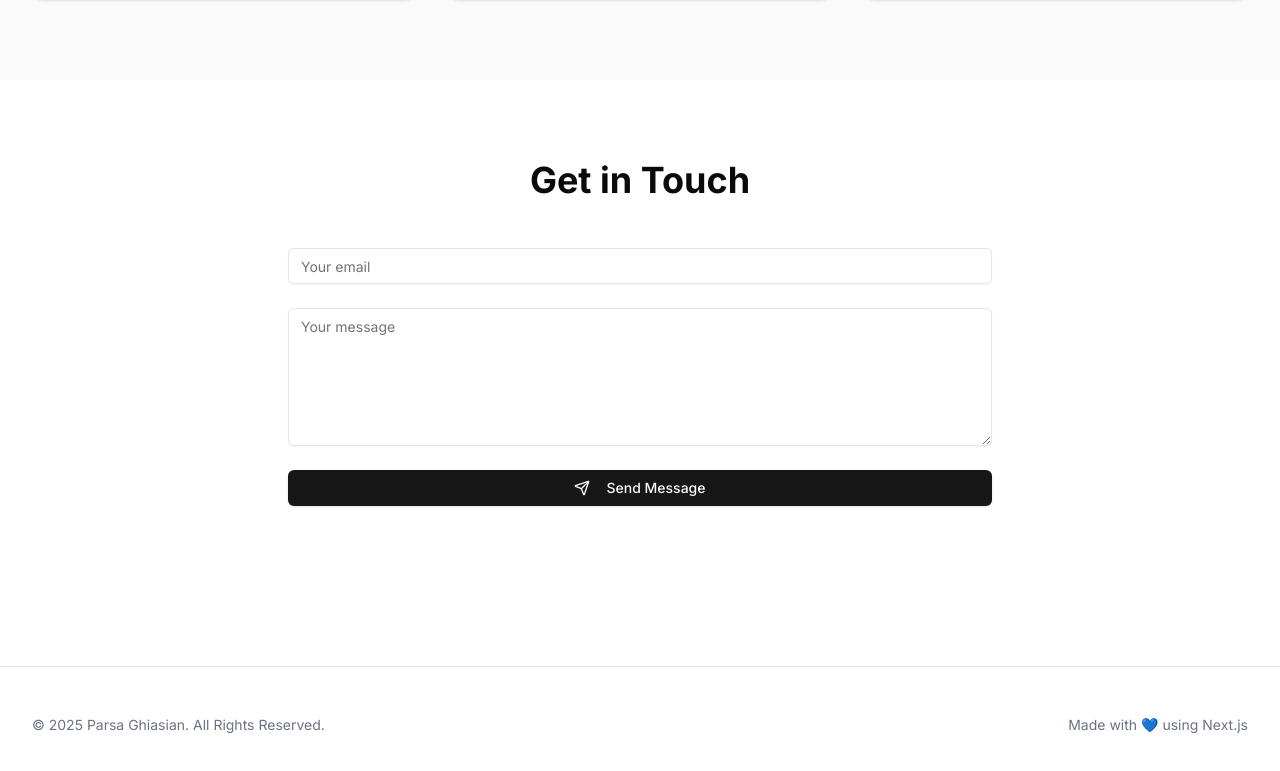
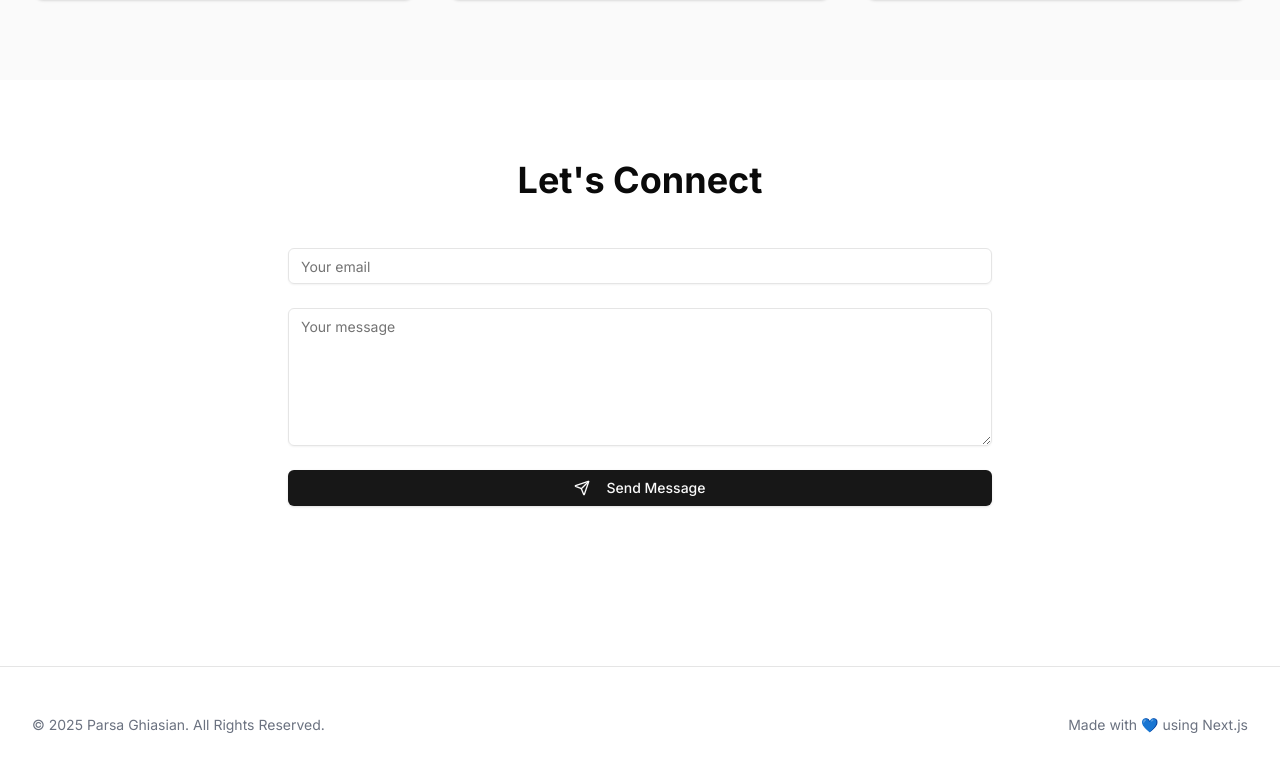
Before and after one commit to pghiasia/personal-website, a Next.js app: page / in a window 1280 px wide. Shown: the part 2384-3155 px from the top of the page. Built offline with nearby package versions, Linux system fonts and the light colour scheme.

Commit message:
removed emojis

```diff
--- a/app/page.tsx
+++ b/app/page.tsx
@@ -128,7 +128,7 @@ export default function Home() {
       {/* Contact Section */}
       <section id="contact" className="py-20">
         <div className="max-w-3xl mx-auto px-4 sm:px-6 lg:px-8">
-          <h2 className="text-4xl font-bold text-center mb-12">Get in Touch</h2>
+          <h2 className="text-4xl font-bold text-center mb-12">Let's Connect</h2>
           <ContactForm />
         </div>
       </section>
--- a/components/animated-text.tsx
+++ b/components/animated-text.tsx
@@ -2,7 +2,7 @@
 
 import { useEffect, useState, useCallback } from "react"
 
-const titles = ["Parsa Ghiasian", "a Software Engineer </>💻", "an AI Guru 🤖🧠"]
+const titles = ["Parsa Ghiasian", "a Software Engineer </>", "an AI Guru [•_•]"]
 
 export default function AnimatedText() {
   const [currentTitleIndex, setCurrentTitleIndex] = useState(0)
```
